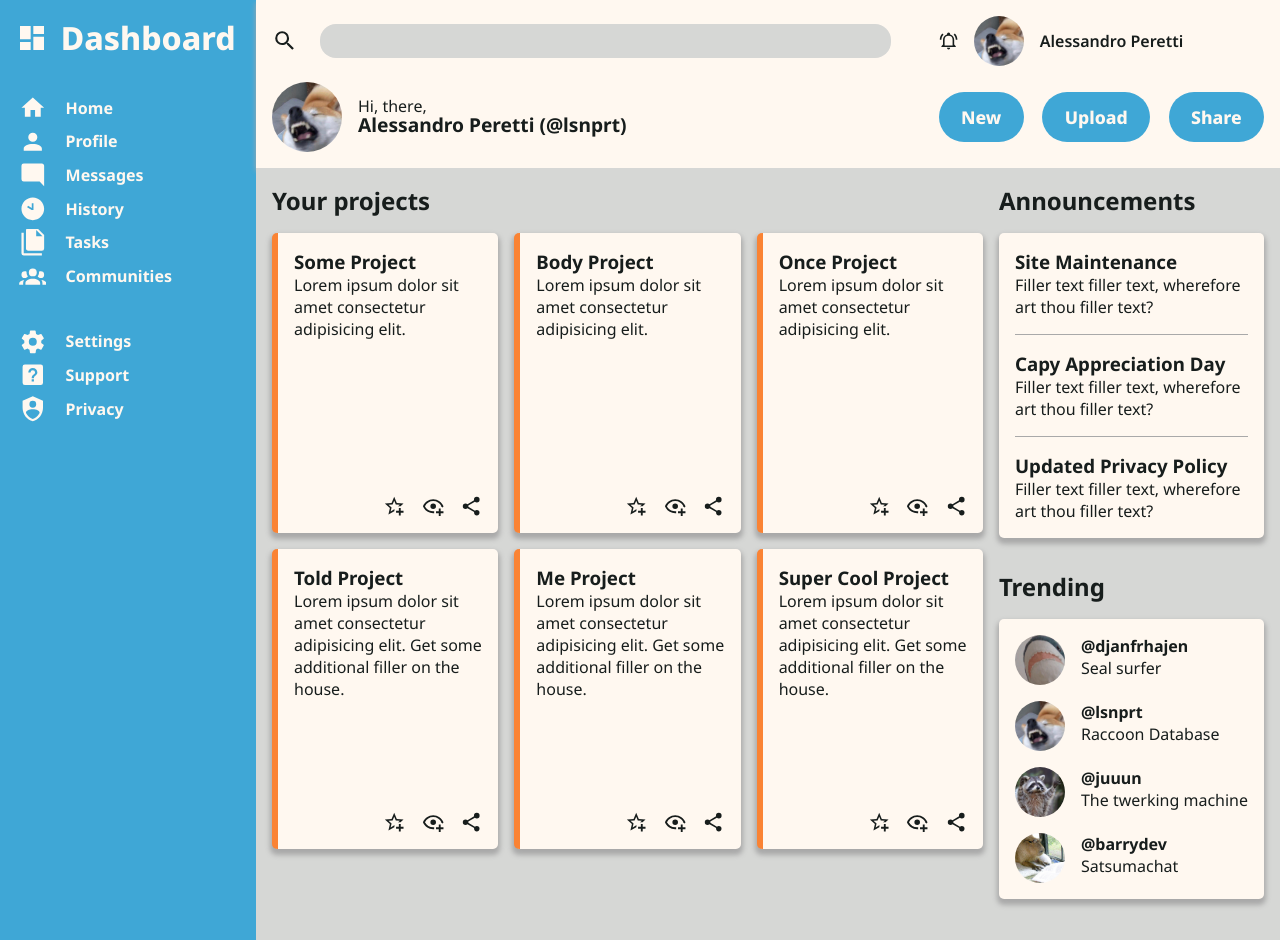
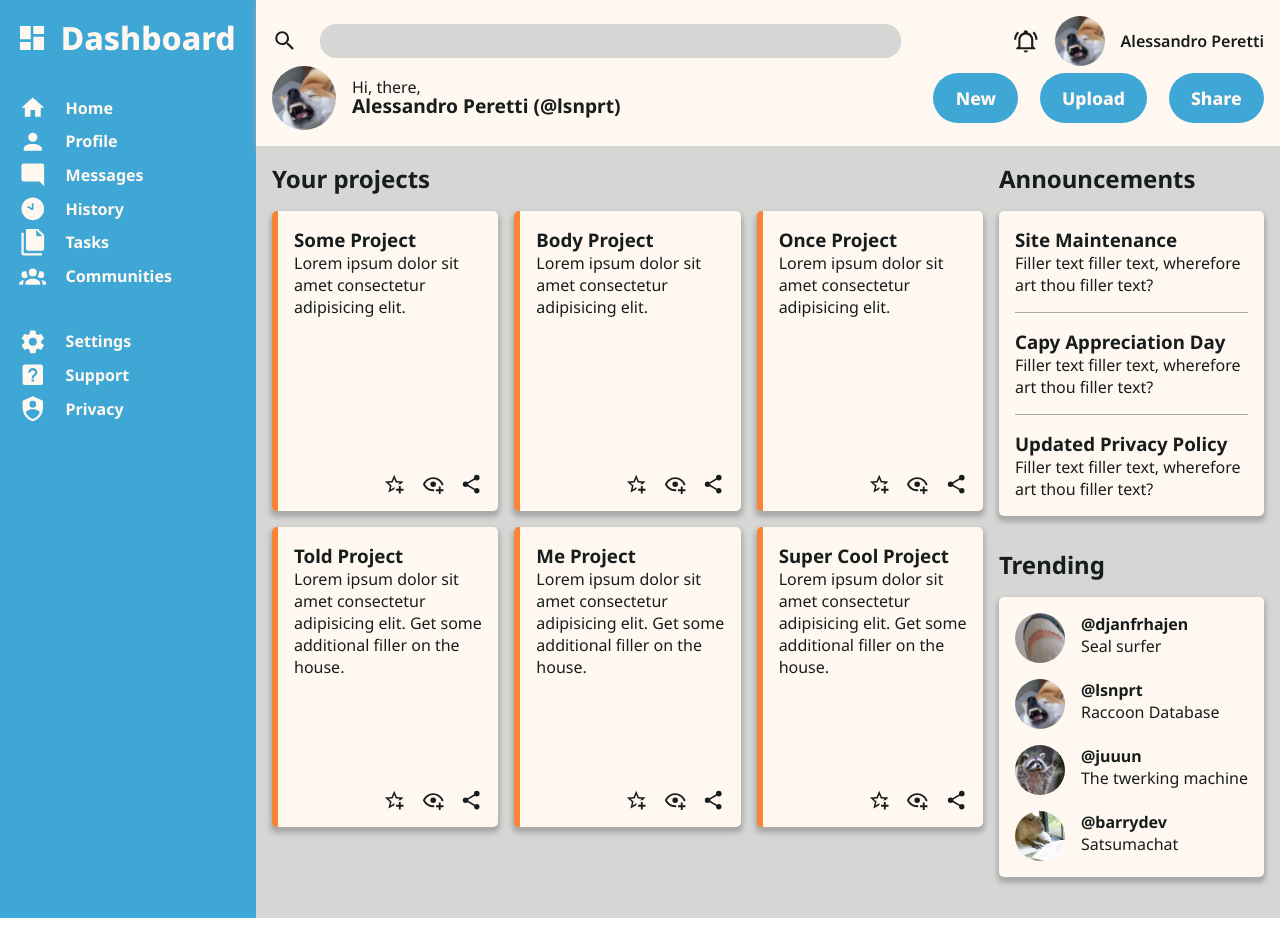
Before and after one commit to lsnprt/admin-dashboard, a plain HTML site: page index.html in a window 1280 px wide. After the commit the page ends 918 px from the top, so only its background shows below. Drawn offline with Linux system fonts and the light colour scheme.

Commit message:
Fix minor layout errors

```diff
--- a/style.css
+++ b/style.css
@@ -90,7 +90,7 @@ aside > ul {
 header {
   display: grid;
   grid-template-columns: 2fr 1fr;
-  gap: 1rem;
+  gap: 0.5 1rem;
   padding: 1rem;
   background-color: var(--floral-white);
   box-shadow: 0 3px 5px 0 darkgray;
@@ -100,7 +100,6 @@ header > div {
   display: grid;
   grid-auto-flow: column;
   align-items: center;
-  justify-content: start;
   gap: 1rem;
 }
 
@@ -117,7 +116,7 @@ header > div {
 }
 
 .hd-user-corner {
-  grid-template-columns: repeat(2, auto) max-content;
+  grid-template-columns: 1fr repeat(2, max-content);
   justify-items: end;
 }
 
@@ -141,7 +140,7 @@ img {
 }
 
 #avatar {
-  height: 70px;
+  height: 64px;
   width: auto;
 }
 
```
